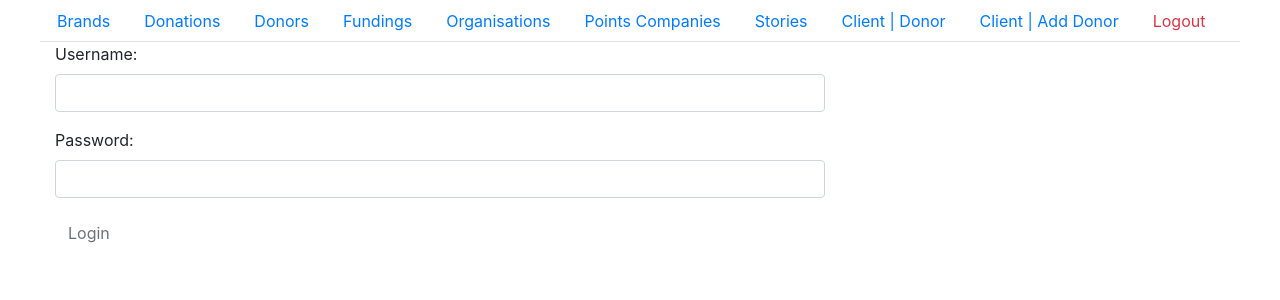
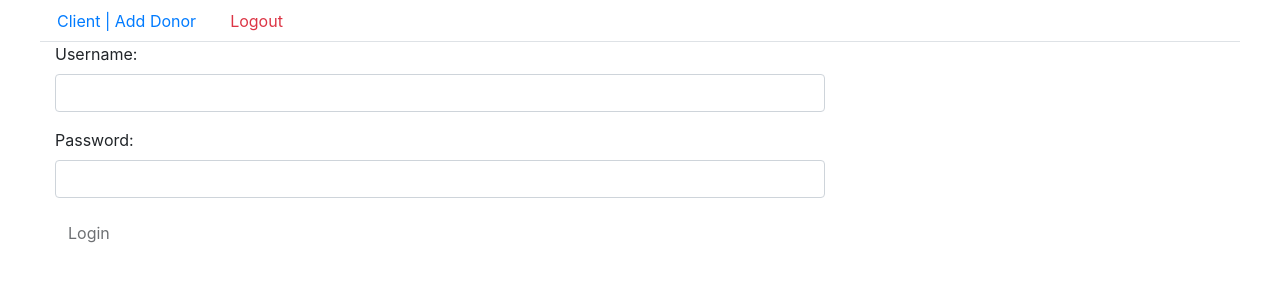
Before and after one commit to KevinKimaru/angular-admin, an Angular app: page /login in a window 1280 px wide. Shown: the top 300 px of the page. Built offline with nearby package versions, Linux system fonts and the light colour scheme; sample sign-in values are in the browser's storage.

Commit message:
loading spinner, routing

```diff
--- a/src/app/app.component.html
+++ b/src/app/app.component.html
@@ -1,4 +1,4 @@
-<!-- <ul class="nav nav-tabs" routerLinkActive="active">
+<ul class="nav nav-tabs" routerLinkActive="active">
   <li class="nav-item" *ngIf="authService.isAdmin()">
     <a class="nav-link" routerLink="brand">Brands</a>
   </li>
@@ -32,42 +32,8 @@
   <li class="nav-item" *ngIf="!authService.isLoggedIn()">
       <a class="nav-link text-info" (click)="login()">Login</a>
     </li>
-</ul> -->
-
-<ul class="nav nav-tabs" routerLinkActive="active">
-  <li class="nav-item" *ngIf="authService.isLoggedIn()">
-    <a class="nav-link" routerLink="brand">Brands</a>
-  </li>
-  <li class="nav-item" *ngIf="authService.isLoggedIn()">
-    <a class="nav-link" routerLink="donation">Donations</a>
-  </li>
-  <li class="nav-item" *ngIf="authService.isLoggedIn()">
-    <a class="nav-link" routerLink="donor">Donors</a>
-  </li>
-  <li class="nav-item" *ngIf="authService.isLoggedIn()">
-    <a class="nav-link" routerLink="funding">Fundings</a>
-  </li>
-  <li class="nav-item" *ngIf="authService.isLoggedIn()">
-    <a class="nav-link" routerLink="organisation">Organisations</a>
-  </li>
-  <li class="nav-item" *ngIf="authService.isLoggedIn()">
-    <a class="nav-link" routerLink="points-company">Points Companies</a>
-  </li>
-  <li class="nav-item" *ngIf="authService.isLoggedIn()">
-    <a class="nav-link" routerLink="story">Stories</a>
-  </li>
-  <li class="nav-item" *ngIf="authService.isLoggedIn()">
-    <a class="nav-link" routerLink="client-donor">Client | Donor</a>
-  </li>
-  <li class="nav-item" *ngIf="authService.isLoggedIn()">
-    <a class="nav-link" routerLink="add-client-donor">Client | Add Donor</a>
-  </li>
-  <li class="nav-item" *ngIf="authService.isLoggedIn()">
-    <a class="nav-link text-danger" (click)="logout()">Logout</a>
-  </li>
-  <li class="nav-item" *ngIf="!authService.isLoggedIn()">
-      <a class="nav-link text-info" (click)="login()">Login</a>
-    </li>
 </ul>
 
+
+
 <router-outlet></router-outlet>
--- a/src/index.html
+++ b/src/index.html
@@ -13,7 +13,9 @@
 
 <body>
   <toaster-container toaster-options="{'time-out': 3000, 'close-button':true, 'animation-class': 'toast-top-center'}"></toaster-container>
-  <app-root></app-root>
+  <app-root>
+    <img src="/assets/images/spinner1.png" alt="Loading...."/>
+  </app-root>
 </body>
 
 </html>
```
Also changed, not shown: src/app/app.module.ts (+16 -16 lines), src/assets/images/spinner.gif (added), src/assets/images/spinner2.gif (added).
